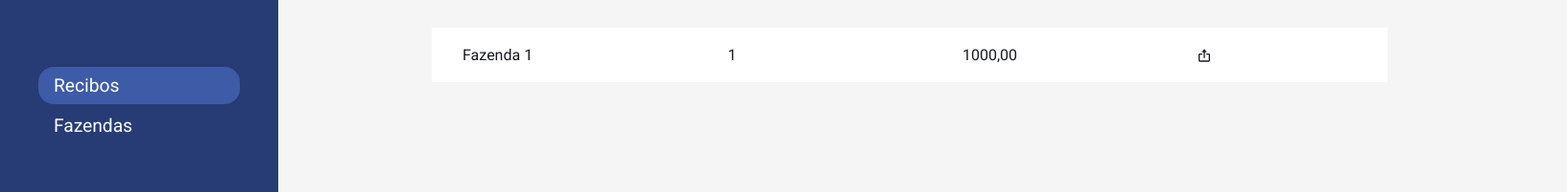
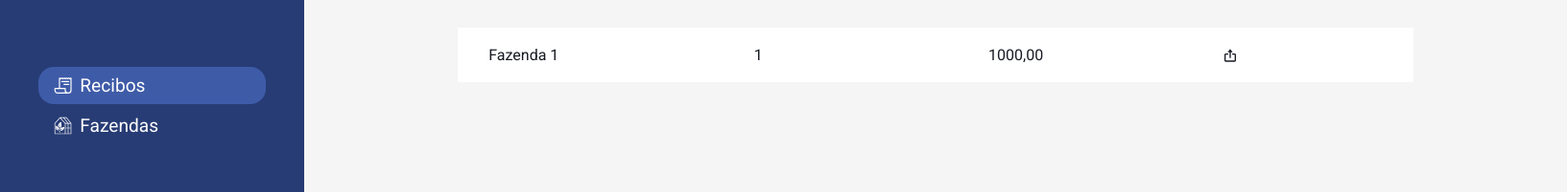
Before and after one commit to SamuelFR7/recibo, a Next.js app: page / in a window 1280 px wide. Shown: the part 267-468 px from the top of the page at 96% size, 1633 px wide, since content can reach past the window. Built offline with nearby package versions, Linux system fonts and the light colour scheme; no server answers.

Commit message:
feat: sidebar icons

```diff
--- a/src/components/Sidebar/index.tsx
+++ b/src/components/Sidebar/index.tsx
@@ -7,6 +7,9 @@ import {
   UserContainer,
 } from './styles'
 import { ActiveLink } from '../ActiveLink'
+
+import { IoReceiptOutline } from 'react-icons/io5'
+import { GiGreenhouse } from 'react-icons/gi'
 
 function Sidebar() {
   const [userImg, setUserImg] = useState('')
@@ -32,10 +35,20 @@ function Sidebar() {
         </UserContainer>
         <ButtonsContainer>
           <ActiveLink activeClassName="active" href="/">
-            <button>Recibos</button>
+            <button>
+              <div>
+                <IoReceiptOutline />
+                <p>Recibos</p>
+              </div>
+            </button>
           </ActiveLink>
           <ActiveLink activeClassName="active" href="/fazendas">
-            <button>Fazendas</button>
+            <button>
+              <div>
+                <GiGreenhouse />
+                <p>Fazendas</p>
+              </div>
+            </button>
           </ActiveLink>
         </ButtonsContainer>
       </SidebarContent>
--- a/src/components/Sidebar/styles.ts
+++ b/src/components/Sidebar/styles.ts
@@ -60,5 +60,14 @@ export const ButtonsContainer = styled.div`
     &.active {
       background: #3e5ba8;
     }
+
+    div {
+      display: flex;
+      align-items: center;
+
+      p {
+        margin-left: 0.5rem;
+      }
+    }
   }
 `
```
